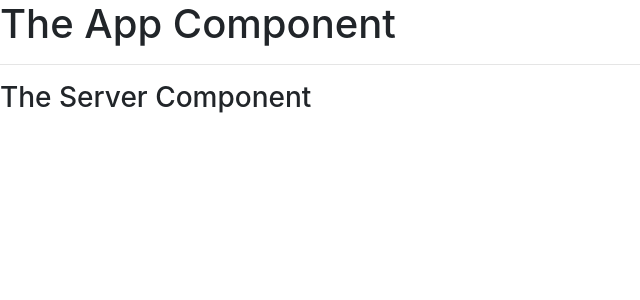
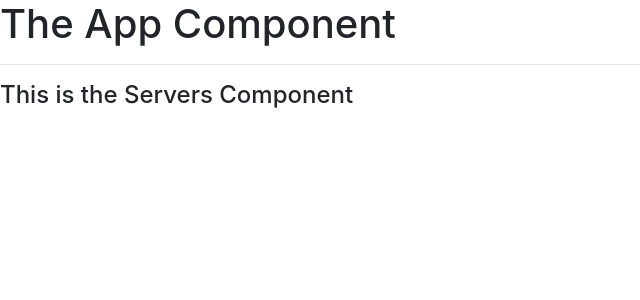
Before and after one commit to mikedilulo/Recipe-Book, an Angular app: page / in a window 1280 px wide. Shown: the top 300 px of the page, without its empty margins (0-640 px from the left). Built offline with nearby package versions, Linux system fonts and the light colour scheme.

Commit message:
Updated selector in app.component.ts html file

```diff
--- a/src/app/app.component.html
+++ b/src/app/app.component.html
@@ -1,3 +1,3 @@
 <h1>The App Component</h1>
 <hr />
-<app-server-component></app-server-component>
+<app-servers-component></app-servers-component>
```
